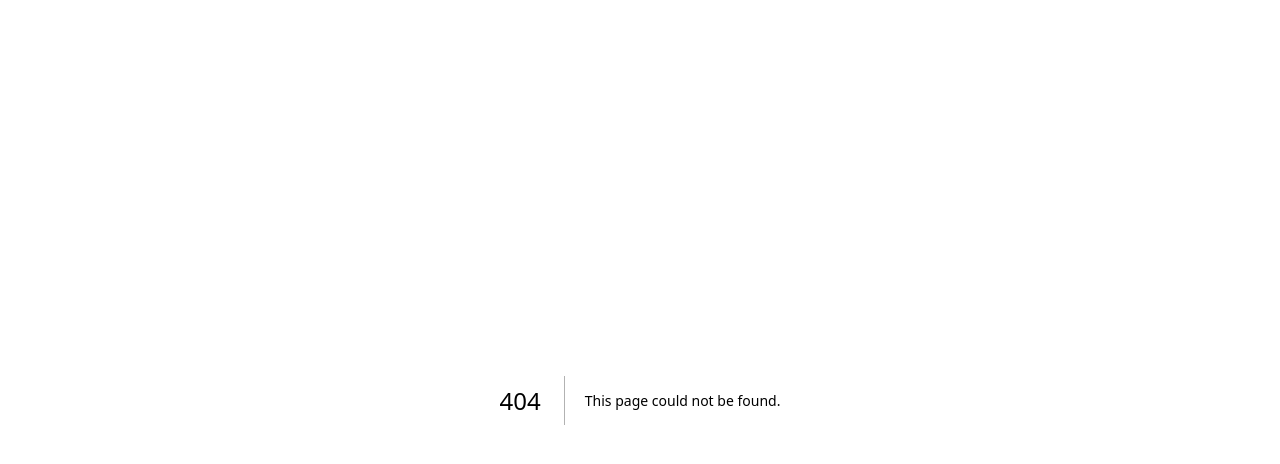
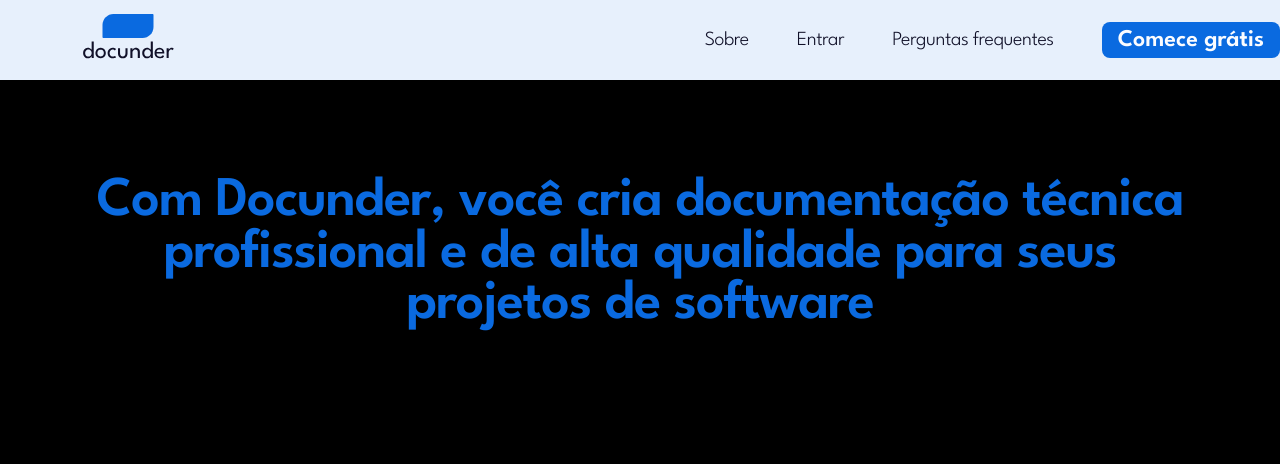
Before and after one commit to Organizacao-Docunder/frontend-app, a Next.js app in the folder nextjs-app/: page /about in a window 1280 px wide. Before the commit this address had no page. Shown: the top 464 px of the page. Built offline with nearby package versions, Linux system fonts and the light colour scheme.

Commit message:
init: about page

```diff
--- /dev/null
+++ b/nextjs-app/src/app/about/page.tsx
@@ -0,0 +1,14 @@
+import Header from "@/components/Header";
+
+export default function AboutPage() {
+  return (
+    <main>
+      <Header />
+      <nav className="w-full flex justify-center items-center">
+        <div className="max-w-7xl w-full">
+          <h1 className="text-h1 text-center p-24 text-primary-1 font-weight-bold">Com Docunder, você cria documentação técnica profissional e de alta qualidade para seus projetos de software</h1>
+        </div>
+      </nav>
+    </main>
+  )
+}
```
